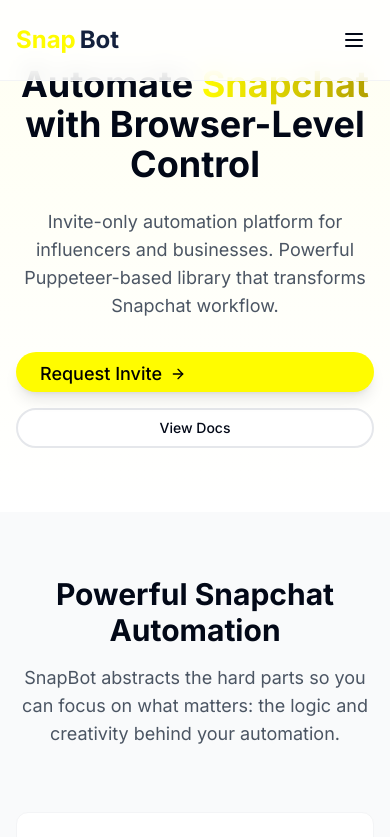
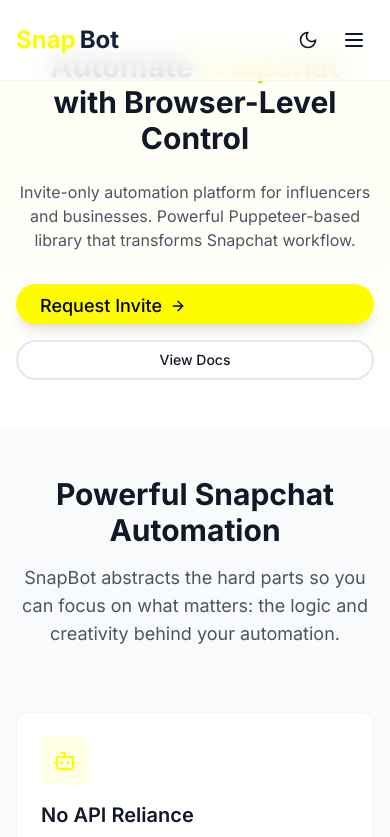
Before and after one commit to Emmanuel-Rods/snapbot-automations-liberty, a React (Vite) app: page / in a window 390 px wide. Shown: the top 837 px of the page. Built offline with nearby package versions, Linux system fonts and the light colour scheme.

Commit message:
feat: Implement dark mode and mobile responsiveness
- Added dark mode functionality.
- Improved mobile responsiveness for the navigation bar and other components.

```diff
--- a/src/App.tsx
+++ b/src/App.tsx
@@ -1,3 +1,4 @@
+
 import { Toaster } from "@/components/ui/toaster";
 import { Toaster as Sonner } from "@/components/ui/sonner";
 import { TooltipProvider } from "@/components/ui/tooltip";
@@ -5,11 +6,13 @@ import { QueryClient, QueryClientProvider } from "@tanstack/react-query";
 import { BrowserRouter, Routes, Route } from "react-router-dom";
 import Index from "./pages/Index";
 import NotFound from "./pages/NotFound";
+import { ThemeProvider } from "./components/theme-provider";
 
 const queryClient = new QueryClient();
 
 const App = () => (
   <QueryClientProvider client={queryClient}>
+    <ThemeProvider defaultTheme="system">
       <TooltipProvider>
         <Toaster />
         <Sonner />
@@ -21,6 +24,7 @@ const App = () => (
           </Routes>
         </BrowserRouter>
       </TooltipProvider>
+    </ThemeProvider>
   </QueryClientProvider>
 );
 
--- a/src/components/Hero.tsx
+++ b/src/components/Hero.tsx
@@ -5,31 +5,31 @@ import { ArrowRight } from 'lucide-react';
 
 const Hero: React.FC = () => {
   return (
-    <div className="section pt-32 pb-20 bg-gradient-to-b from-primary/5 to-white overflow-hidden">
+    <div className="section pt-28 sm:pt-32 md:pt-32 pb-16 md:pb-20 bg-gradient-to-b from-primary/5 to-white dark:from-primary/10 dark:to-secondary overflow-hidden">
       <div className="container">
         <div className="grid grid-cols-1 lg:grid-cols-2 gap-8 items-center">
           <div className="text-center lg:text-left">
-            <h1 className="text-4xl md:text-5xl lg:text-6xl font-bold mb-6">
+            <h1 className="text-3xl sm:text-4xl md:text-5xl lg:text-6xl font-bold mb-6">
               Automate <span className="gradient-text">Snapchat</span> with Browser-Level Control
             </h1>
-            <p className="text-lg md:text-xl text-gray-600 mb-8">
+            <p className="text-base sm:text-lg md:text-xl text-gray-600 dark:text-gray-300 mb-8">
               Invite-only automation platform for influencers and businesses. Powerful Puppeteer-based library that transforms Snapchat workflow.
             </p>
             <div className="flex flex-col sm:flex-row gap-4 justify-center lg:justify-start">
-              <Button className="btn btn-primary text-black font-medium text-lg group relative overflow-hidden">
-                <span className="z-10 relative flex items-center">
+              <Button className="btn btn-primary text-black font-medium text-lg group">
+                <span className="flex items-center">
                   Request Invite
                   <ArrowRight className="ml-2 h-5 w-5 transition-transform group-hover:translate-x-1" />
                 </span>
               </Button>
-              <Button variant="outline" className="btn btn-outline">
+              <Button variant="outline" className="btn btn-outline dark:text-white dark:border-white/30 dark:hover:border-primary">
                 View Docs
               </Button>
             </div>
           </div>
           <div className="hidden lg:block relative">
-            <div className="bg-white p-6 rounded-xl shadow-xl border border-gray-100 code-block">
-              <pre className="text-sm">
+            <div className="bg-white dark:bg-secondary-400/20 p-6 rounded-xl shadow-xl border border-gray-100 dark:border-gray-700 code-block">
+              <pre className="text-sm overflow-x-auto">
                 <code className="language-javascript">{`
 import { SnapBot } from 'snapbot';
 
--- a/src/components/Navbar.tsx
+++ b/src/components/Navbar.tsx
@@ -1,32 +1,45 @@
 
 import React from 'react';
 import { Button } from "@/components/ui/button";
-import { Menu, X } from "lucide-react";
+import { Menu, X, Moon, Sun } from "lucide-react";
+import { useTheme } from './theme-provider';
 
 const Navbar: React.FC = () => {
   const [isOpen, setIsOpen] = React.useState(false);
+  const { theme, setTheme } = useTheme();
 
   return (
-    <nav className="py-5 border-b border-gray-100 bg-white/80 backdrop-blur-md fixed top-0 w-full z-50">
+    <nav className="py-5 border-b border-gray-100 dark:border-gray-800 bg-white/80 dark:bg-secondary/90 backdrop-blur-md fixed top-0 w-full z-50">
       <div className="container flex items-center justify-between">
         <div className="flex items-center">
           <a href="/" className="text-2xl font-bold flex items-center">
             <span className="text-primary mr-1">Snap</span>
-            <span className="text-secondary">Bot</span>
+            <span className="text-secondary dark:text-white">Bot</span>
           </a>
         </div>
 
         {/* Desktop Navigation */}
         <div className="hidden md:flex space-x-8 items-center">
-          <a href="#features" className="text-gray-600 hover:text-primary font-medium text-sm transition-colors">Features</a>
-          <a href="#how-it-works" className="text-gray-600 hover:text-primary font-medium text-sm transition-colors">How It Works</a>
-          <a href="#pricing" className="text-gray-600 hover:text-primary font-medium text-sm transition-colors">Pricing</a>
-          <a href="#faq" className="text-gray-600 hover:text-primary font-medium text-sm transition-colors">FAQ</a>
+          <a href="#features" className="text-gray-600 dark:text-gray-300 hover:text-primary font-medium text-sm transition-colors">Features</a>
+          <a href="#how-it-works" className="text-gray-600 dark:text-gray-300 hover:text-primary font-medium text-sm transition-colors">How It Works</a>
+          <a href="#faq" className="text-gray-600 dark:text-gray-300 hover:text-primary font-medium text-sm transition-colors">FAQ</a>
           <Button className="btn btn-primary text-black font-medium">Get Started</Button>
+          <button
+            onClick={() => setTheme(theme === 'dark' ? 'light' : 'dark')}
+            className="p-2 rounded-full hover:bg-gray-100 dark:hover:bg-gray-800 transition-colors"
+          >
+            {theme === 'dark' ? <Sun size={20} /> : <Moon size={20} />}
+          </button>
         </div>
 
         {/* Mobile Navigation */}
-        <div className="md:hidden">
+        <div className="md:hidden flex items-center gap-2">
+          <button
+            onClick={() => setTheme(theme === 'dark' ? 'light' : 'dark')}
+            className="p-2 rounded-full hover:bg-gray-100 dark:hover:bg-gray-800 transition-colors"
+          >
+            {theme === 'dark' ? <Sun size={20} /> : <Moon size={20} />}
+          </button>
           <button onClick={() => setIsOpen(!isOpen)} className="p-2">
             {isOpen ? <X size={24} /> : <Menu size={24} />}
           </button>
@@ -35,12 +48,11 @@ const Navbar: React.FC = () => {
 
       {/* Mobile Menu */}
       {isOpen && (
-        <div className="md:hidden bg-white absolute w-full border-b border-gray-100 animate-fade-in">
+        <div className="md:hidden bg-white dark:bg-secondary absolute w-full border-b border-gray-100 dark:border-gray-800 animate-fade-in">
           <div className="container py-4 flex flex-col space-y-4">
-            <a href="#features" className="text-gray-600 hover:text-primary font-medium transition-colors">Features</a>
-            <a href="#how-it-works" className="text-gray-600 hover:text-primary font-medium transition-colors">How It Works</a>
-            <a href="#pricing" className="text-gray-600 hover:text-primary font-medium transition-colors">Pricing</a>
-            <a href="#faq" className="text-gray-600 hover:text-primary font-medium transition-colors">FAQ</a>
+            <a href="#features" className="text-gray-600 dark:text-gray-300 hover:text-primary font-medium transition-colors">Features</a>
+            <a href="#how-it-works" className="text-gray-600 dark:text-gray-300 hover:text-primary font-medium transition-colors">How It Works</a>
+            <a href="#faq" className="text-gray-600 dark:text-gray-300 hover:text-primary font-medium transition-colors">FAQ</a>
             <Button className="btn btn-primary text-black font-medium w-full">Get Started</Button>
           </div>
         </div>
--- /dev/null
+++ b/src/components/theme-provider.tsx
@@ -0,0 +1,71 @@
+
+import React, { createContext, useContext, useEffect, useState } from "react";
+
+type Theme = "dark" | "light" | "system";
+
+type ThemeProviderProps = {
+  children: React.ReactNode;
+  defaultTheme?: Theme;
+  storageKey?: string;
+};
+
+type ThemeProviderState = {
+  theme: Theme;
+  setTheme: (theme: Theme) => void;
+};
+
+const initialState: ThemeProviderState = {
+  theme: "system",
+  setTheme: () => null,
+};
+
+const ThemeProviderContext = createContext<ThemeProviderState>(initialState);
+
+export function ThemeProvider({
+  children,
+  defaultTheme = "system",
+  storageKey = "ui-theme",
+  ...props
+}: ThemeProviderProps) {
+  const [theme, setTheme] = useState<Theme>(
+    () => (localStorage.getItem(storageKey) as Theme) || defaultTheme
+  );
+
+  useEffect(() => {
+    const root = window.document.documentElement;
+    root.classList.remove("light", "dark");
+
+    if (theme === "system") {
+      const systemTheme = window.matchMedia("(prefers-color-scheme: dark)").matches
+        ? "dark"
+        : "light";
+      root.classList.add(systemTheme);
+      return;
+    }
+
+    root.classList.add(theme);
+  }, [theme]);
+
+  const value = {
+    theme,
+    setTheme: (theme: Theme) => {
+      localStorage.setItem(storageKey, theme);
+      setTheme(theme);
+    },
+  };
+
+  return (
+    <ThemeProviderContext.Provider {...props} value={value}>
+      {children}
+    </ThemeProviderContext.Provider>
+  );
+}
+
+export const useTheme = () => {
+  const context = useContext(ThemeProviderContext);
+
+  if (context === undefined)
+    throw new Error("useTheme must be used within a ThemeProvider");
+
+  return context;
+};
--- a/src/index.css
+++ b/src/index.css
@@ -47,33 +47,33 @@
   }
 
   .dark {
-    --background: 222.2 84% 4.9%;
-    --foreground: 210 40% 98%;
+    --background: 240 10% 3.9%;
+    --foreground: 0 0% 98%;
 
-    --card: 222.2 84% 4.9%;
-    --card-foreground: 210 40% 98%;
+    --card: 240 10% 3.9%;
+    --card-foreground: 0 0% 98%;
 
-    --popover: 222.2 84% 4.9%;
-    --popover-foreground: 210 40% 98%;
+    --popover: 240 10% 3.9%;
+    --popover-foreground: 0 0% 98%;
 
     --primary: 56 100% 50%;
-    --primary-foreground: 0 0% 0%;
+    --primary-foreground: 240 5.9% 10%;
 
-    --secondary: 217.2 32.6% 17.5%;
-    --secondary-foreground: 210 40% 98%;
+    --secondary: 240 3.7% 15.9%;
+    --secondary-foreground: 0 0% 98%;
 
-    --muted: 217.2 32.6% 17.5%;
-    --muted-foreground: 215 20.2% 65.1%;
+    --muted: 240 3.7% 15.9%;
+    --muted-foreground: 240 5% 64.9%;
 
-    --accent: 217.2 32.6% 17.5%;
-    --accent-foreground: 210 40% 98%;
+    --accent: 240 3.7% 15.9%;
+    --accent-foreground: 0 0% 98%;
 
     --destructive: 0 62.8% 30.6%;
-    --destructive-foreground: 210 40% 98%;
+    --destructive-foreground: 0 0% 98%;
 
-    --border: 217.2 32.6% 17.5%;
-    --input: 217.2 32.6% 17.5%;
-    --ring: 212.7 26.8% 83.9%;
+    --border: 240 3.7% 15.9%;
+    --input: 240 3.7% 15.9%;
+    --ring: 56 100% 50%;
   }
 }
 
@@ -89,7 +89,7 @@
 }
 
 .code-block {
-  @apply bg-secondary text-white p-4 rounded-lg overflow-x-auto font-mono text-sm;
+  @apply bg-secondary text-white dark:bg-gray-900 dark:text-gray-100 p-4 rounded-lg overflow-x-auto font-mono text-sm;
 }
 
 .gradient-text {
@@ -98,11 +98,11 @@
 }
 
 .feature-card {
-  @apply p-6 rounded-xl transition-all duration-300 hover:shadow-lg hover:-translate-y-1 bg-white border border-gray-100;
+  @apply p-6 rounded-xl transition-all duration-300 hover:shadow-lg hover:-translate-y-1 bg-white dark:bg-secondary-400/10 border border-gray-100 dark:border-gray-700;
 }
 
 .section {
-  @apply py-16 md:py-24;
+  @apply py-12 sm:py-16 md:py-24;
 }
 
 .container {
@@ -122,7 +122,7 @@
 }
 
 .btn-outline {
-  @apply border-2 border-gray-200 hover:border-primary hover:text-primary;
+  @apply border-2 border-gray-200 dark:border-gray-700 hover:border-primary hover:text-primary;
 }
 
 .animate-float {
--- a/src/pages/Index.tsx
+++ b/src/pages/Index.tsx
@@ -11,7 +11,7 @@ import Footer from '@/components/Footer';
 
 const Index: React.FC = () => {
   return (
-    <div className="min-h-screen bg-white">
+    <div className="min-h-screen bg-white dark:bg-secondary text-gray-900 dark:text-gray-100 transition-colors duration-200">
       <Navbar />
       <main>
         <Hero />
```
Also changed, not shown: src/components/Footer.tsx (+6 -6 lines). Lines whose indentation alone changed are shown as unchanged.
